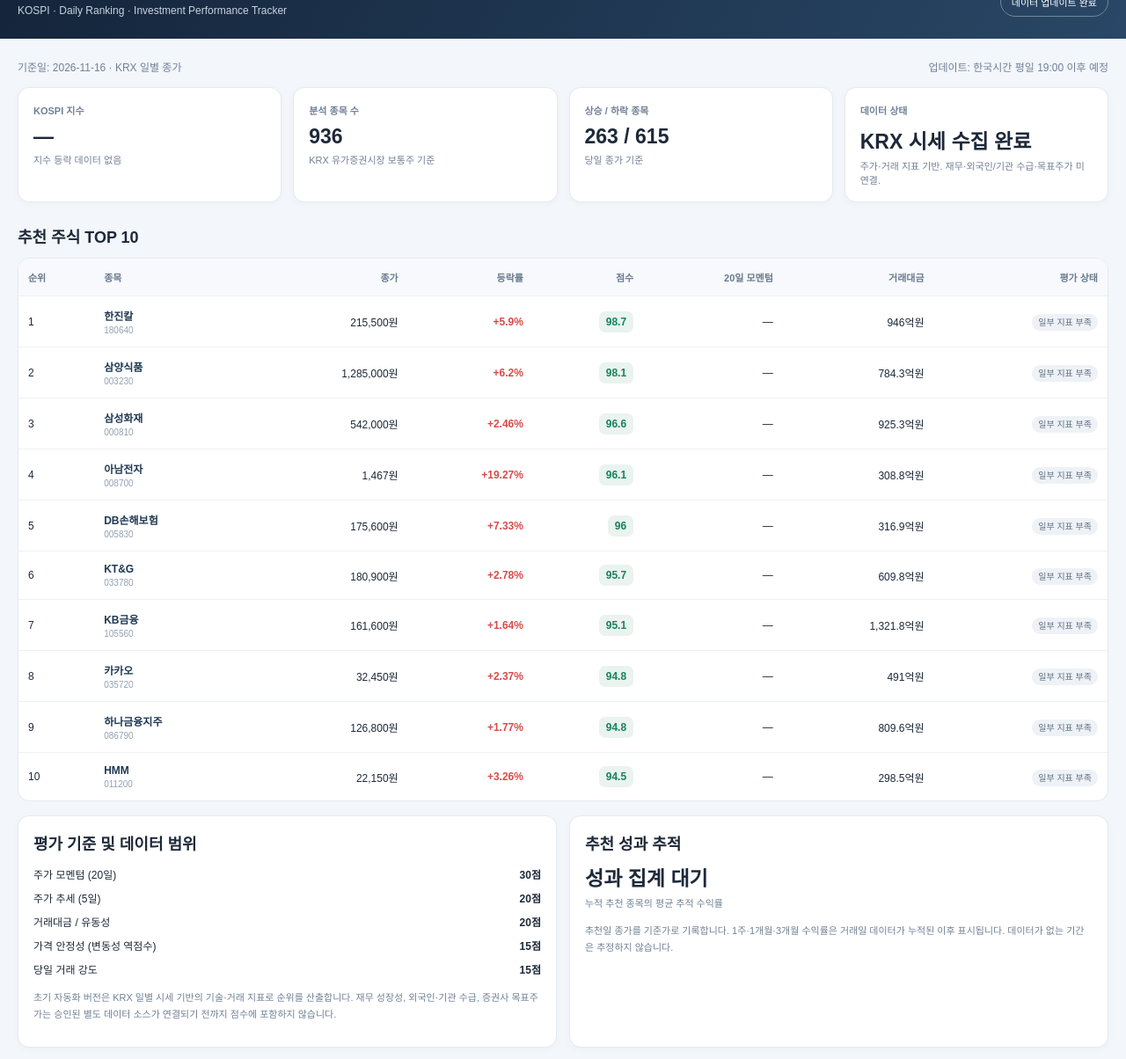
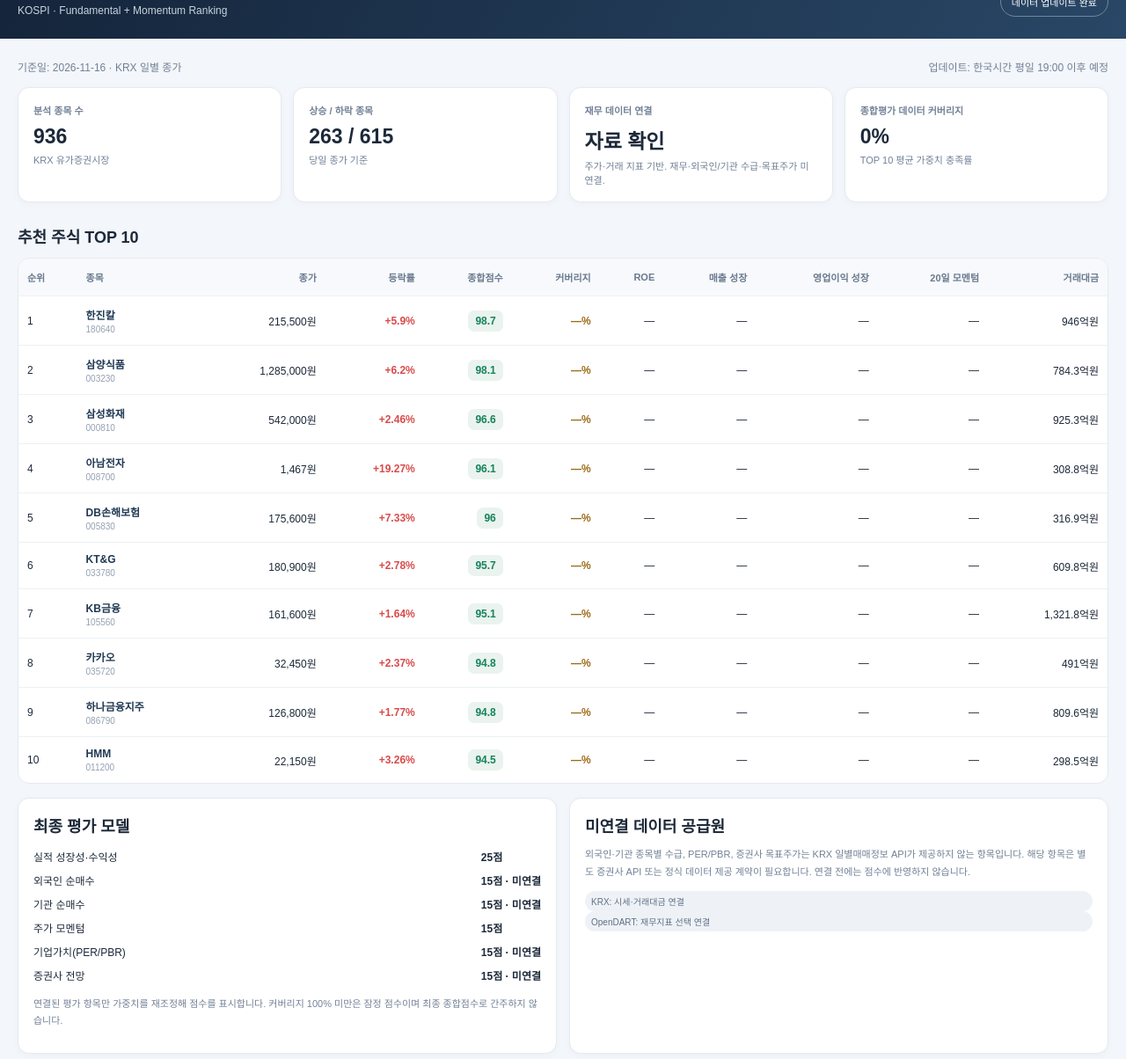
Before and after one commit to qstonepark76/qstone-stock-analyzer, a plain HTML site: page index.html in a window 1280 px wide. Shown: the part 79-1283 px from the top of the page at 88% size. Drawn offline with Linux system fonts and the light colour scheme.

Commit message:
Update index.html

```diff
--- a/index.html
+++ b/index.html
@@ -2,45 +2,53 @@
 <html lang="ko"><head><meta charset="UTF-8"><meta name="viewport" content="width=device-width,initial-scale=1">
 <title>Q Stone Park | Stock Analyzer</title>
 <style>
-:root{--navy:#14243a;--navy2:#294766;--bg:#f3f6fa;--line:#e5eaf0;--muted:#718096;--red:#d94b4b;--blue:#3478c8;--green:#16845b}
+:root{--navy:#14243a;--navy2:#294766;--bg:#f3f6fa;--line:#e5eaf0;--muted:#718096;--red:#d94b4b;--blue:#3478c8;--green:#16845b;--amber:#9a6a16}
 *{box-sizing:border-box}body{margin:0;background:var(--bg);color:#1d2939;font-family:Arial,"Malgun Gothic",sans-serif}
 header{background:linear-gradient(115deg,var(--navy),var(--navy2));color:white;padding:25px max(20px,calc((100% - 1380px)/2))}
 .brand{font-size:12px;letter-spacing:2px;color:#b9c9d9;font-weight:bold}.head{display:flex;justify-content:space-between;align-items:end;gap:15px;flex-wrap:wrap;margin-top:8px}h1{font-size:27px;margin:0 0 6px}.sub{font-size:12px;color:#c8d4df}.status{font-size:11px;border:1px solid #72869b;border-radius:20px;padding:8px 12px}
 main{max-width:1380px;margin:23px auto;padding:0 20px}.row{display:flex;justify-content:space-between;align-items:center;gap:12px;flex-wrap:wrap;margin-bottom:15px}.muted{color:var(--muted);font-size:12px}
 .cards{display:grid;grid-template-columns:repeat(4,1fr);gap:13px}.card{background:white;border:1px solid var(--line);border-radius:13px;padding:17px;box-shadow:0 2px 8px #14243a08}.label{font-size:11px;color:var(--muted);font-weight:bold}.value{font-size:23px;font-weight:800;margin:9px 0 4px}.small{font-size:11px;color:var(--muted)}
-h2{font-size:18px;margin:25px 0 12px}.tablebox{overflow:auto;background:#fff;border:1px solid var(--line);border-radius:13px}table{width:100%;min-width:850px;border-collapse:collapse;font-size:12px}th{background:#f7f9fc;color:#68788d;text-align:right;padding:13px 11px;font-size:11px;white-space:nowrap}td{text-align:right;padding:13px 11px;border-top:1px solid #edf1f5;white-space:nowrap}th:first-child,td:first-child,th:nth-child(2),td:nth-child(2){text-align:left}.name{font-weight:bold;color:#203954}.code{display:block;color:#94a1b1;font-size:10px;margin-top:3px}.score{display:inline-block;padding:5px 8px;background:#eaf3ef;color:var(--green);border-radius:7px;font-weight:bold}.pos{color:var(--red);font-weight:bold}.neg{color:var(--blue);font-weight:bold}.tag{padding:4px 7px;border-radius:20px;background:#eef2f6;color:#607086;font-size:10px}.empty{text-align:center;padding:35px;color:var(--muted);line-height:1.8}
+h2{font-size:18px;margin:25px 0 12px}.tablebox{overflow:auto;background:#fff;border:1px solid var(--line);border-radius:13px}table{width:100%;min-width:1050px;border-collapse:collapse;font-size:12px}th{background:#f7f9fc;color:#68788d;text-align:right;padding:13px 10px;font-size:11px;white-space:nowrap}td{text-align:right;padding:12px 10px;border-top:1px solid #edf1f5;white-space:nowrap}th:first-child,td:first-child,th:nth-child(2),td:nth-child(2){text-align:left}.name{font-weight:bold;color:#203954}.code{display:block;color:#94a1b1;font-size:10px;margin-top:3px}.score{display:inline-block;padding:5px 8px;background:#eaf3ef;color:var(--green);border-radius:7px;font-weight:bold}.pos{color:var(--red);font-weight:bold}.neg{color:var(--blue);font-weight:bold}.tag{padding:4px 7px;border-radius:20px;background:#eef2f6;color:#607086;font-size:10px}.coverage{color:var(--amber);font-weight:bold}.empty{text-align:center;padding:35px;color:var(--muted);line-height:1.8}
 .bottom{display:grid;grid-template-columns:1fr 1fr;gap:14px;margin-top:16px}.weights{display:grid;grid-template-columns:1fr auto;gap:10px;margin-top:14px;font-size:12px}.notice{margin-top:16px;background:#fff9eb;border:1px solid #f1dfb8;color:#806126;border-radius:10px;padding:12px 14px;font-size:11px;line-height:1.7}.footer{text-align:center;color:#9aa5b2;font-size:10px;padding:25px}
 @media(max-width:800px){.cards{grid-template-columns:repeat(2,1fr)}.bottom{grid-template-columns:1fr}}@media(max-width:450px){main{padding:0 11px}.value{font-size:20px}h1{font-size:22px}}
 </style></head><body>
-<header><div class="brand">Q STONE PARK</div><div class="head"><div><h1>Stock Analyzer</h1><div class="sub">KOSPI · Daily Ranking · Investment Performance Tracker</div></div><div class="status" id="status">데이터 연결 확인 중</div></div></header>
+<header><div class="brand">Q STONE PARK</div><div class="head"><div><h1>Stock Analyzer</h1><div class="sub">KOSPI · Fundamental + Momentum Ranking</div></div><div class="status" id="status">데이터 연결 확인 중</div></div></header>
 <main>
 <div class="row"><div class="muted" id="asof">기준일: 불러오는 중</div><div class="muted">업데이트: 한국시간 평일 19:00 이후 예정</div></div>
 <div class="cards">
-<div class="card"><div class="label">KOSPI 지수</div><div class="value" id="kospi">—</div><div class="small" id="kospiChg">데이터 미등록</div></div>
-<div class="card"><div class="label">분석 종목 수</div><div class="value" id="count">—</div><div class="small">KRX 유가증권시장 보통주 기준</div></div>
+<div class="card"><div class="label">분석 종목 수</div><div class="value" id="count">—</div><div class="small">KRX 유가증권시장</div></div>
 <div class="card"><div class="label">상승 / 하락 종목</div><div class="value" id="breadth">— / —</div><div class="small">당일 종가 기준</div></div>
-<div class="card"><div class="label">데이터 상태</div><div class="value" id="quality">—</div><div class="small" id="qualityNote">업데이트 파일 확인</div></div>
+<div class="card"><div class="label">재무 데이터 연결</div><div class="value" id="dartState">—</div><div class="small" id="dartNote">OpenDART 상태</div></div>
+<div class="card"><div class="label">종합평가 데이터 커버리지</div><div class="value" id="coverage">—</div><div class="small">TOP 10 평균 가중치 충족률</div></div>
 </div>
-<h2>추천 주식 TOP 10</h2><div class="tablebox"><table><thead><tr><th>순위</th><th>종목</th><th>종가</th><th>등락률</th><th>점수</th><th>20일 모멘텀</th><th>거래대금</th><th>평가 상태</th></tr></thead><tbody id="ranking"><tr><td colspan="8"><div class="empty">데이터 파일을 불러오고 있습니다.</div></td></tr></tbody></table></div>
+<h2>추천 주식 TOP 10</h2><div class="tablebox"><table><thead><tr><th>순위</th><th>종목</th><th>종가</th><th>등락률</th><th>종합점수</th><th>커버리지</th><th>ROE</th><th>매출 성장</th><th>영업이익 성장</th><th>20일 모멘텀</th><th>거래대금</th></tr></thead><tbody id="ranking"><tr><td colspan="11"><div class="empty">데이터를 불러오는 중입니다.</div></td></tr></tbody></table></div>
 <div class="bottom">
-<div class="card"><h2 style="margin:0">평가 기준 및 데이터 범위</h2><div class="weights"><span>주가 모멘텀 (20일)</span><b>30점</b><span>주가 추세 (5일)</span><b>20점</b><span>거래대금 / 유동성</span><b>20점</b><span>가격 안정성 (변동성 역점수)</span><b>15점</b><span>당일 거래 강도</span><b>15점</b></div><p class="small" style="line-height:1.7;margin-top:15px">초기 자동화 버전은 KRX 일별 시세 기반의 기술·거래 지표로 순위를 산출합니다. 재무 성장성, 외국인·기관 수급, 증권사 목표주가는 승인된 별도 데이터 소스가 연결되기 전까지 점수에 포함하지 않습니다.</p></div>
-<div class="card"><h2 style="margin:0">추천 성과 추적</h2><div class="value" id="perf">—</div><div class="small">누적 추천 종목의 평균 추적 수익률</div><p class="small" style="line-height:1.7;margin-top:15px">추천일 종가를 기준가로 기록합니다. 1주·1개월·3개월 수익률은 거래일 데이터가 누적된 이후 표시됩니다. 데이터가 없는 기간은 추정하지 않습니다.</p></div>
+<div class="card"><h2 style="margin:0">최종 평가 모델</h2><div class="weights">
+<span>실적 성장성·수익성</span><b>25점</b>
+<span>외국인 순매수</span><b>15점 · 미연결</b>
+<span>기관 순매수</span><b>15점 · 미연결</b>
+<span>주가 모멘텀</span><b>15점</b>
+<span>기업가치(PER/PBR)</span><b>15점 · 미연결</b>
+<span>증권사 전망</span><b>15점 · 미연결</b>
+</div><p class="small" style="line-height:1.7;margin-top:15px">연결된 평가 항목만 가중치를 재조정해 점수를 표시합니다. 커버리지 100% 미만은 잠정 점수이며 최종 종합점수로 간주하지 않습니다.</p></div>
+<div class="card"><h2 style="margin:0">미연결 데이터 공급원</h2>
+<p class="small" style="line-height:1.8">외국인·기관 종목별 수급, PER/PBR, 증권사 목표주가는 KRX 일별매매정보 API가 제공하지 않는 항목입니다. 해당 항목은 별도 증권사 API 또는 정식 데이터 제공 계약이 필요합니다. 연결 전에는 점수에 반영하지 않습니다.</p>
+<div class="tag">KRX: 시세·거래대금 연결</div> <div class="tag">OpenDART: 재무지표 선택 연결</div></div>
 </div>
-<div class="notice"><b>투자 데이터 유의사항</b><br>이 화면은 투자 분석 보조 도구이며 매수·매도 권유가 아닙니다. 자동 순위는 공개된 데이터와 설정된 산식에 따른 기계적 결과입니다. API 승인·제공 범위에 따라 데이터 항목이 달라질 수 있으며, 초기에는 재무·수급 정보가 빠진 기술적 스크리닝임을 명확히 표시합니다.</div>
-<div class="footer">Q Stone Park Stock Analyzer · Research support only</div></main>
+<div class="notice"><b>데이터 및 투자 유의사항</b><br>재무지표는 OpenDART에 공시된 최근 사업보고서 기준이며, 시장가격 기준의 PER/PBR이나 증권사 목표주가와는 다릅니다. 외국인·기관 수급은 별도 공급자가 연결되기 전까지 미반영됩니다. 점수는 종목 간 상대 백분위로 산출되며 투자 권유나 수익 보장이 아닙니다.</div>
+<div class="footer">Q Stone Park Stock Analyzer · KRX / OpenDART sources</div></main>
 <script>
-const n=(v,d=0)=>v==null?'—':Number(v).toLocaleString('ko-KR',{maximumFractionDigits:d});
+const n=(v,d=1)=>v==null?'—':Number(v).toLocaleString('ko-KR',{maximumFractionDigits:d});
 async function load(){try{const r=await fetch('data/latest.json?ts='+Date.now());if(!r.ok)throw Error('데이터 파일 없음');const d=await r.json();
 document.getElementById('asof').textContent='기준일: '+(d.as_of||'미지정')+' · KRX 일별 종가';
 document.getElementById('status').textContent='데이터 업데이트 완료';
-document.getElementById('kospi').textContent=n(d.market?.kospi,2);
-document.getElementById('kospiChg').textContent=d.market?.kospi_change_pct==null?'지수 등락 데이터 없음':n(d.market.kospi_change_pct,2)+'%';
-document.getElementById('count').textContent=n(d.market?.analyzed_count);
-document.getElementById('breadth').textContent=n(d.market?.advancers)+' / '+n(d.market?.decliners);
-document.getElementById('quality').textContent=d.data_quality?.label||'확인';
-document.getElementById('qualityNote').textContent=d.data_quality?.note||'';
-document.getElementById('perf').textContent=d.performance?.avg_return_pct==null?'성과 집계 대기':(d.performance.avg_return_pct>0?'+':'')+n(d.performance.avg_return_pct,2)+'%';
-const rows=d.top10||[];document.getElementById('ranking').innerHTML=rows.length?rows.map((s,i)=>`<tr><td>${i+1}</td><td><span class="name">${s.name}</span><span class="code">${s.ticker}</span></td><td>${n(s.close)}원</td><td class="${Number(s.change_pct)>=0?'pos':'neg'}">${s.change_pct==null?'—':(s.change_pct>0?'+':'')+n(s.change_pct,2)+'%'}</td><td><span class="score">${n(s.score,1)}</span></td><td>${s.momentum_20d==null?'—':n(s.momentum_20d,2)+'%'}</td><td>${s.trading_value==null?'—':n(s.trading_value/100000000,1)+'억원'}</td><td><span class="tag">${s.status||'기술지표 기준'}</span></td></tr>`).join(''):'<tr><td colspan="8"><div class="empty">추천 데이터가 아직 없습니다.</div></td></tr>';
-}catch(e){document.getElementById('status').textContent='데이터 미연결';document.getElementById('ranking').innerHTML='<tr><td colspan="8"><div class="empty">아직 최신 데이터가 생성되지 않았습니다.<br>GitHub 저장소에 API 인증정보를 등록하고 Actions를 실행하면 데이터가 표시됩니다.</div></td></tr>';document.getElementById('qualityNote').textContent=e.message;}}
+document.getElementById('count').textContent=n(d.market?.analyzed_count,0);
+document.getElementById('breadth').textContent=n(d.market?.advancers,0)+' / '+n(d.market?.decliners,0);
+document.getElementById('dartState').textContent=d.providers?.opendart==='connected'?'연결 완료':d.providers?.opendart==='not_configured'?'미연결':'자료 확인';
+document.getElementById('dartNote').textContent=d.data_quality?.note||'';
+const rows=d.top10||[];const cov=rows.length?rows.reduce((a,x)=>a+(Number(x.score_coverage_pct)||0),0)/rows.length:0;
+document.getElementById('coverage').textContent=n(cov,0)+'%';
+document.getElementById('ranking').innerHTML=rows.length?rows.map((s,i)=>`<tr><td>${i+1}</td><td><span class="name">${s.name}</span><span class="code">${s.ticker}</span></td><td>${n(s.close,0)}원</td><td class="${Number(s.change_pct)>=0?'pos':'neg'}">${s.change_pct==null?'—':(s.change_pct>0?'+':'')+n(s.change_pct,2)+'%'}</td><td><span class="score">${n(s.score)}</span></td><td class="coverage">${n(s.score_coverage_pct,0)}%</td><td>${s.roe_pct==null?'—':n(s.roe_pct,1)+'%'}</td><td>${s.sales_growth_pct==null?'—':n(s.sales_growth_pct,1)+'%'}</td><td>${s.operating_profit_growth_pct==null?'—':n(s.operating_profit_growth_pct,1)+'%'}</td><td>${s.momentum_20d==null?'—':n(s.momentum_20d,2)+'%'}</td><td>${s.trading_value==null?'—':n(s.trading_value/100000000,1)+'억원'}</td></tr>`).join(''):'<tr><td colspan="11"><div class="empty">추천 데이터가 아직 없습니다.</div></td></tr>';
+}catch(e){document.getElementById('status').textContent='데이터 미연결';document.getElementById('dartNote').textContent=e.message;}}
 load();
 </script></body></html>
```
